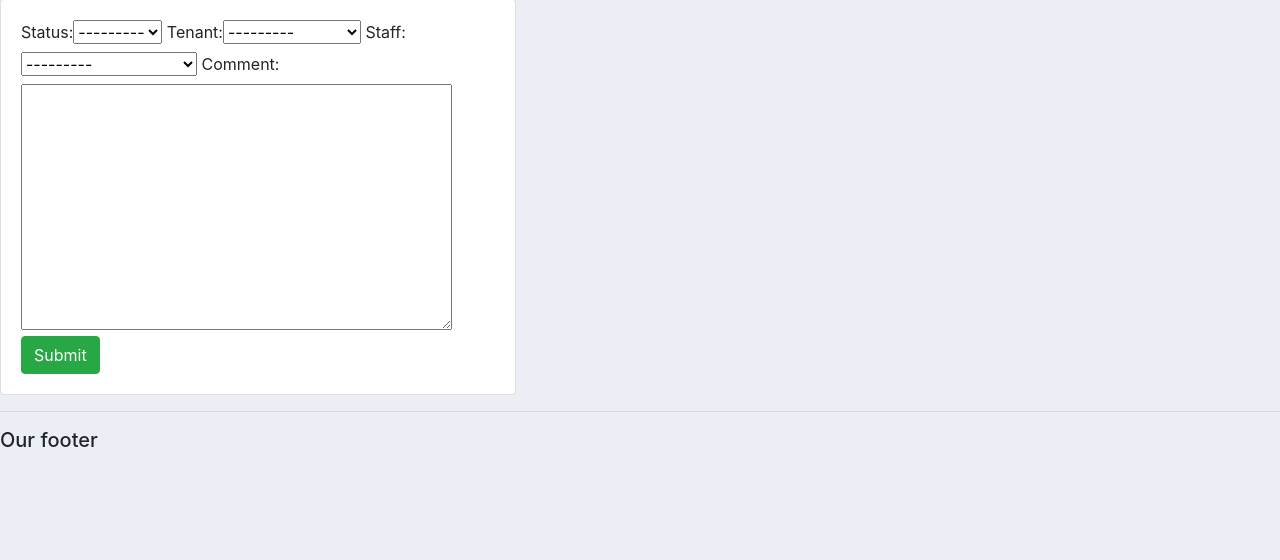
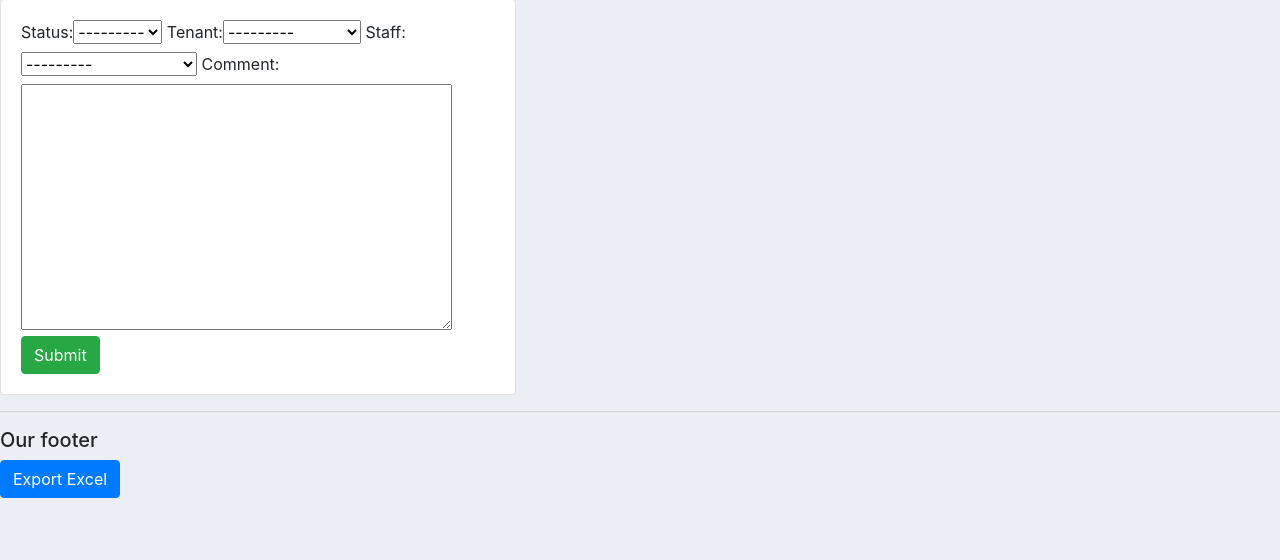
Before and after one commit to rebbyling/50003-backend, a Django app: page /create_audit/ in a window 1280 px wide. Shown: the part 63-623 px from the top of the page. Run offline with Django 3.2, Linux system fonts and the light colour scheme; data comes from the database, SQL or seed files in the repository; some libraries are stand-ins or nearby versions.

Commit message:
added export excel,need help with the page redirecting

```diff
--- /dev/null
+++ b/SingHealth/accounts/templates/accounts/export.html
@@ -0,0 +1 @@
+<a href = "{ % url 'export_excel' % } " class ="btn btn-primary">Export Excel</a>
--- a/SingHealth/accounts/templates/accounts/main.html
+++ b/SingHealth/accounts/templates/accounts/main.html
@@ -14,8 +14,10 @@
     {% endblock %}
     <hr>
     <h5>Our footer</h5>
+    <a href = "{ % url 'export' % } " class ="btn btn-primary">Export Excel</a>
+</body>
 
-</body>
+
 <script src="https://code.jquery.com/jquery-3.3.1.slim.min.js" integrity="sha384-q8i/X+965DzO0rT7abK41JStQIAqVgRVzpbzo5smXKp4YfRvH+8abtTE1Pi6jizo" crossorigin="anonymous"></script>
 <script src="https://cdnjs.cloudflare.com/ajax/libs/popper.js/1.14.7/umd/popper.min.js" integrity="sha384-UO2eT0CpHqdSJQ6hJty5KVphtPhzWj9WO1clHTMGa3JDZwrnQq4sF86dIHNDz0W1" crossorigin="anonymous"></script>
 <script src="https://stackpath.bootstrapcdn.com/bootstrap/4.3.1/js/bootstrap.min.js" integrity="sha384-JjSmVgyd0p3pXB1rRibZUAYoIIy6OrQ6VrjIEaFf/nJGzIxFDsf4x0xIM+B07jRM" crossorigin="anonymous"></script>
--- a/SingHealth/accounts/urls.py
+++ b/SingHealth/accounts/urls.py
@@ -12,6 +12,7 @@
     path('create_audit/', views.createAudit, name="create_audit"),
     path('update_audit/', views.updateAudit, name="update_audit"),
     path('chart/',views.tenantchartview.as_view(),name='chart'),
+    path('export_excel',views.export_excel,name='export'),
 
 
 ]
--- a/SingHealth/accounts/views.py
+++ b/SingHealth/accounts/views.py
@@ -9,7 +9,9 @@
 from .filters import AuditFilter
 from django.contrib.auth.forms import UserCreationForm
 from django.views.generic import TemplateView
+import xlwt
 
+import datetime
 
 def registerPage(request):
     if request.user.is_authenticated:
@@ -113,7 +115,45 @@
     template_name='accounts/chart.html'
 
 
+
     def get_context_data(self,**kwargs):
         context=super().get_context_data(**kwargs)
         context["qs"]= tenant_score.objects.all()
+        ## this qs will be passed into the chart.html template , the model used will be changed with sky's model, this model is empty and does not have any data, hence the graph displays nothing
+        ##url link is /chart/
+        ##
         return context
+
+
+def export_excel(request):
+    response = HttpResponse(content_type='application/ms-excel')
+    response['Content-Disposition']='attachment; filename = "SinghealthAudit'+str(datetime.datetime.now())+'.xls"'
+    # file format when i download the object Singhealthaudit+datetime.xls
+
+    workbook=xlwt.Workbook(encoding='utf-8')#this is to add the sheets into the workbook
+    ws=workbook.add_sheet('SinghealthAudit')
+
+    #row number for excel sheet
+    row_num =0
+    font_style=xlwt.XFStyle()
+    #making the first row bold
+
+    columns=['Name','Status','Category','date_created','description'] ##the header names of the column what should be exported?
+
+    for column_number in range(len(columns)):
+        ws.write(row_num,column_number,columns[column_number],font_style )
+        #writing the name of the contents into the column header  into the workbook in 135
+    font_style=xlwt.XFStyle()
+
+    rows = Tenant.objects.all().values_list('name','status','category','date_created','description')
+
+    for row in rows:
+        row_num+=1
+
+        for column_number in range(len(row)):
+            ws.write(row_num,column_number,str(row[column_number]),font_style)
+
+
+    workbook.save(response)
+
+    return response
```
